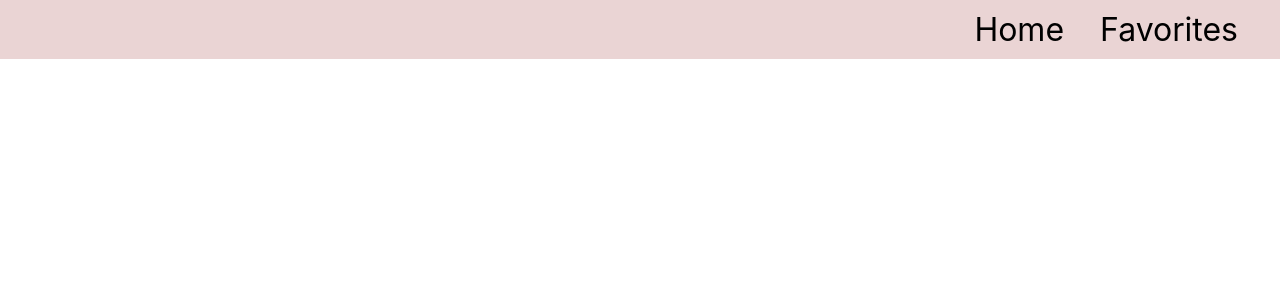
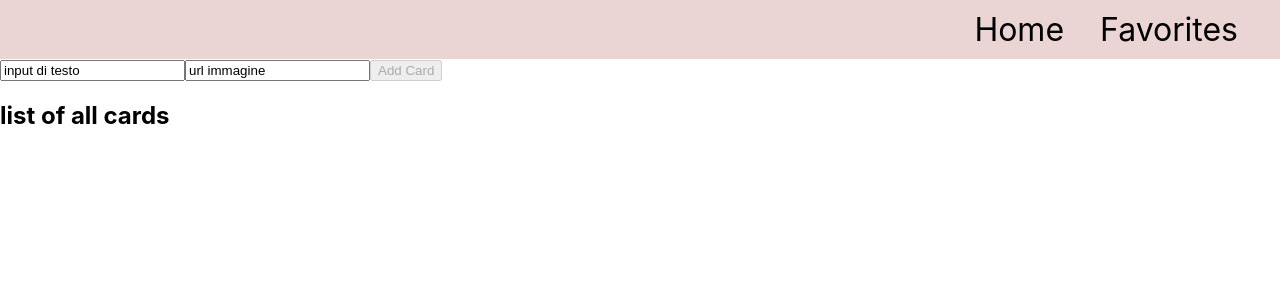
Before and after one commit to Aierbote/home-favorites-with-react, a React (Create React App) app: page / in a window 1280 px wide. Shown: the top 300 px of the page. Built offline with nearby package versions, Linux system fonts and the light colour scheme.

Commit message:
feat: preliminary components in changing-area aka main

```diff
--- a/src/App.tsx
+++ b/src/App.tsx
@@ -1,15 +1,19 @@
 import "./App.css";
-import { FC } from "react";
+import { FC, memo, useState } from "react";
 import { Header } from "./Header";
+import { Form } from "./Form";
+import { CardsGrid } from "./CardsGrid";
 
-const App: FC = (): JSX.Element => {
+const App: FC = memo((): JSX.Element => {
+	const [isInHome, setIsInHome] = useState(true);
+
 	return (
 		<>
 			<Header />
-			{/* <Form /> */}
-			{/* <CardsGrid /> */}
+			<Form />
+			<CardsGrid />
 		</>
 	);
-};
+});
 
 export default App;
--- /dev/null
+++ b/src/CardsGrid.tsx
@@ -0,0 +1,24 @@
+import styled, { css } from "styled-components";
+import PropTypes from "prop-types";
+import { FC, memo } from "react";
+
+const Wrapper = styled.div``;
+
+Wrapper.propTypes = {};
+
+const Card = styled.div``;
+
+Card.propTypes = {};
+
+export const CardsGrid: FC = memo((): JSX.Element => {
+	return (
+		<>
+			<h2>list of all cards</h2>
+			<Wrapper>
+				<Card />
+				<Card />
+				<Card />
+			</Wrapper>
+		</>
+	);
+});
--- /dev/null
+++ b/src/Form.tsx
@@ -0,0 +1,18 @@
+import styled, { css } from "styled-components";
+import PropTypes from "prop-types";
+import { FC, memo, useState } from "react";
+
+const Input = styled.input``;
+
+export const Form: FC = memo((): JSX.Element => {
+	const [summary, setSummary] = useState("");
+	const [url, setUrl] = useState("");
+
+	return (
+		<form action="#">
+			<Input value="input di testo" />
+			<Input value="url immagine" />
+			<Input type="button" value="Add Card" disabled={!summary || !url} />
+		</form>
+	);
+});
```
